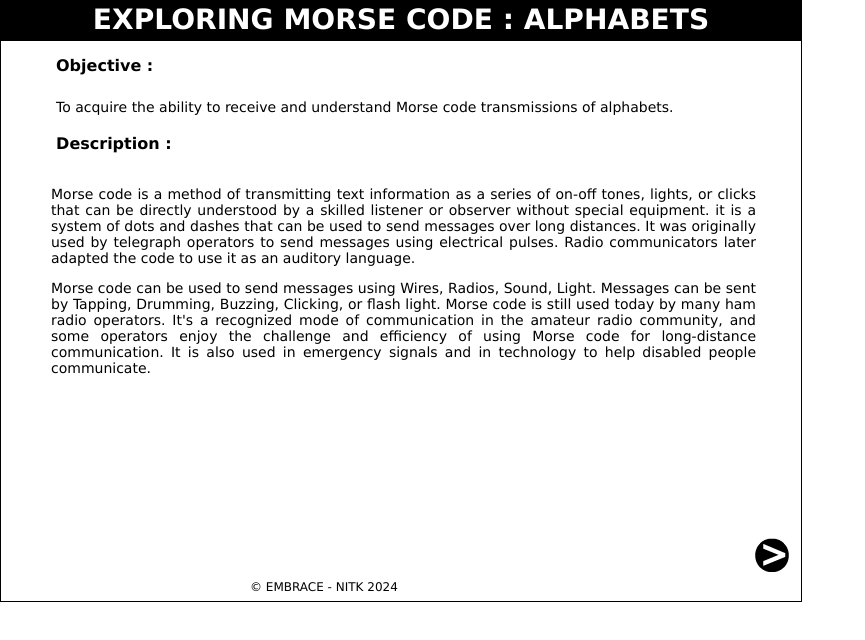
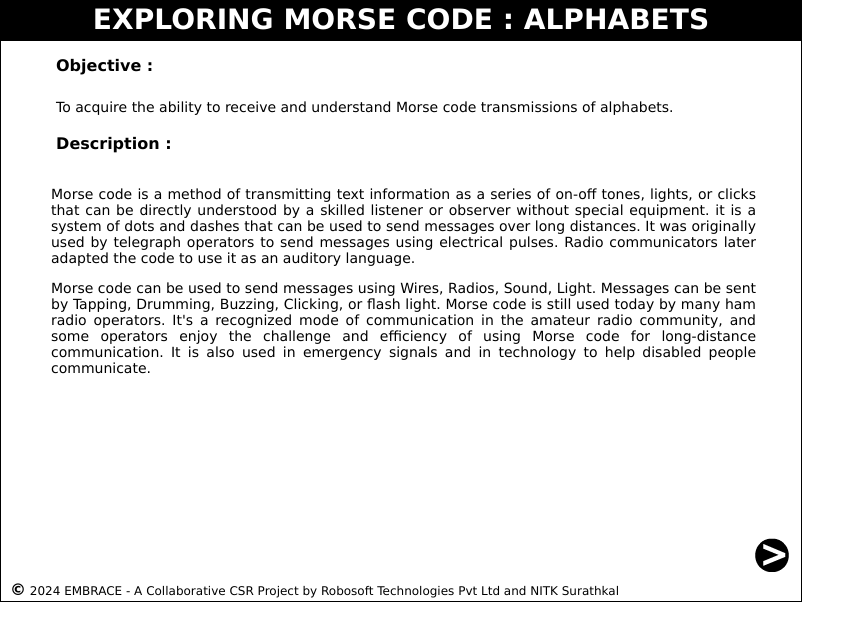
Before and after one commit to embrace-nitk/morseCodeAlphabets, a plain HTML site: page index.html in a window 1280 px wide. Shown: the whole page, without its empty margins (0-865 px from the left). Drawn offline with nearby package versions, Linux system fonts and the light colour scheme.

Commit message:
updated copyright

```diff
--- a/css/style.css
+++ b/css/style.css
@@ -80,9 +80,14 @@ span.frac > span {
 #copyright {
   position: absolute;
   text-align: center;
-  left: 250px;
+  left: 10px;
   top: 580px;
   font-size: 12px;
+}
+
+.cp {
+  font-size: 16px;
+  font-weight: 900;
 }
 /* css */
 .submit-btn {
--- a/index.html
+++ b/index.html
@@ -226,7 +226,7 @@
 	</button> -->
 
 
-	<div id="copyright"> &copy; EMBRACE - NITK <script>document.write(new Date().getFullYear())</script> </div>
+	<div id="copyright"><span class="cp">&copy;</span>  <script>document.write(new Date().getFullYear())</script> EMBRACE - A Collaborative CSR Project by Robosoft Technologies Pvt Ltd and NITK Surathkal </div>
 </div>
 </body>
 <script src="https://maxcdn.bootstrapcdn.com/bootstrap/3.3.7/js/bootstrap.min.js"></script>
```
